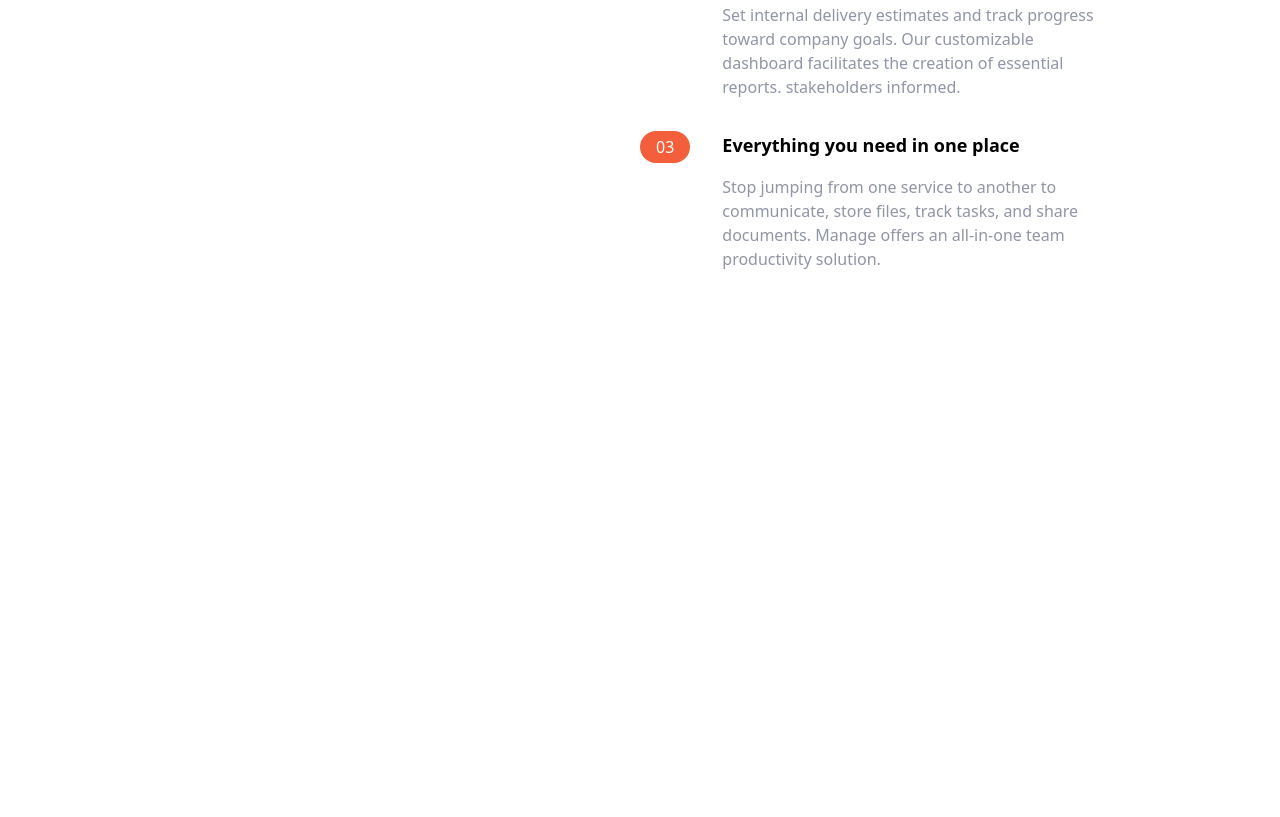
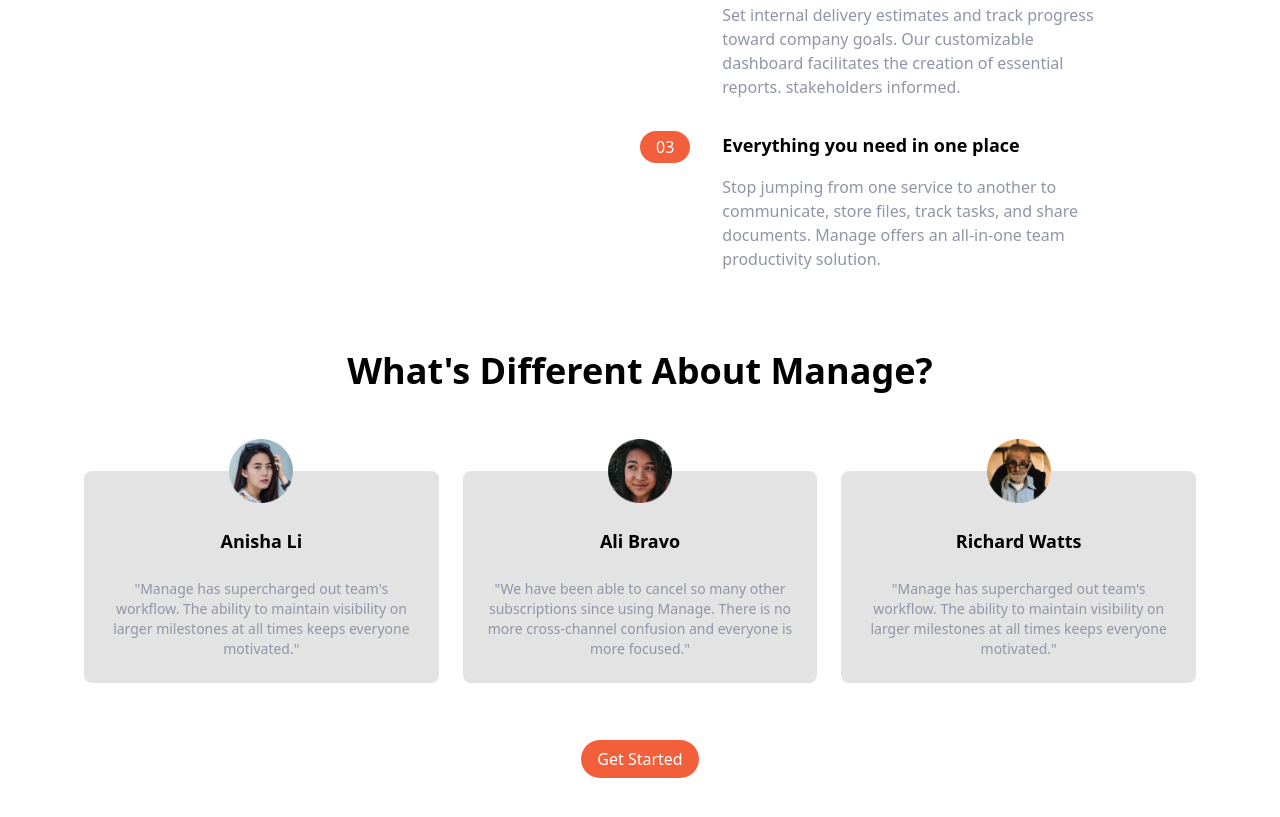
Before and after one commit to ReneMSdev/traversy-tailwind-css, a website: page src/index.html in a window 1280 px wide. Shown: the part 813-1630 px from the top of the page. Before the commit the page ends 1084 px from the top, so only its background shows below. Drawn offline with Linux system fonts and the light colour scheme.

Commit message:
Completed UI for Testimonials Section

```diff
--- a/src/index.html
+++ b/src/index.html
@@ -154,5 +154,61 @@
         </div>
       </div>
     </section>
+
+    <!-- Testimonials -->
+    <section id="testimonials">
+      <!-- Container to the heading and testm blocks -->
+      <div class="max-w-6xl px-5 mx-auto mt-20 text-center">
+        <!-- Heading -->
+        <h2 class="text-4xl font-bold text-center">What's Different About Manage?</h2>
+        <!-- Testimonials Container -->
+        <div class="flex flex-col mt-20 md:flex-row md:space-x-6">
+          <!-- Testimonial 1 -->
+          <div
+            class="flex flex-col items-center p-6 space-y-6 rounded-lg bg-veryLightGray md:w-1/3"
+          >
+            <img src="../img/avatar-anisha.png" class="w-16 -mt-14" alt="" />
+            <h5 class="text-lg font-bold">Anisha Li</h5>
+            <p class="text-sm text-darkGrayishBlue">
+              "Manage has supercharged out team's workflow. The ability to maintain visibility on
+              larger milestones at all times keeps everyone motivated."
+            </p>
+          </div>
+
+          <!-- Testimonial 2 -->
+          <div
+            class="hidden flex-col items-center p-6 space-y-6 rounded-lg bg-veryLightGray md:flex md:w-1/3"
+          >
+            <img src="../img/avatar-ali.png" class="w-16 -mt-14" alt="" />
+            <h5 class="text-lg font-bold">Ali Bravo</h5>
+            <p class="text-sm text-darkGrayishBlue">
+              "We have been able to cancel so many other subscriptions since using Manage. There is
+              no more cross-channel confusion and everyone is more focused."
+            </p>
+          </div>
+
+          <!-- Testimonial 3 -->
+          <div
+            class="hidden flex-col items-center p-6 space-y-6 rounded-lg bg-veryLightGray md:flex md:w-1/3"
+          >
+            <img src="../img/avatar-richard.png" class="w-16 -mt-14" alt="" />
+            <h5 class="text-lg font-bold">Richard Watts</h5>
+            <p class="text-sm text-darkGrayishBlue">
+              "Manage has supercharged out team's workflow. The ability to maintain visibility on
+              larger milestones at all times keeps everyone motivated."
+            </p>
+          </div>
+        </div>
+
+        <!-- Button -->
+        <div class="my-16">
+          <a
+            href="#"
+            class="p-2 px-4 pt-2 text-white bg-brightRed rounded-full baseline hover:bg-brightRedLight"
+            >Get Started</a
+          >
+        </div>
+      </div>
+    </section>
   </body>
 </html>
```
Also changed, not shown: src/output.css.
